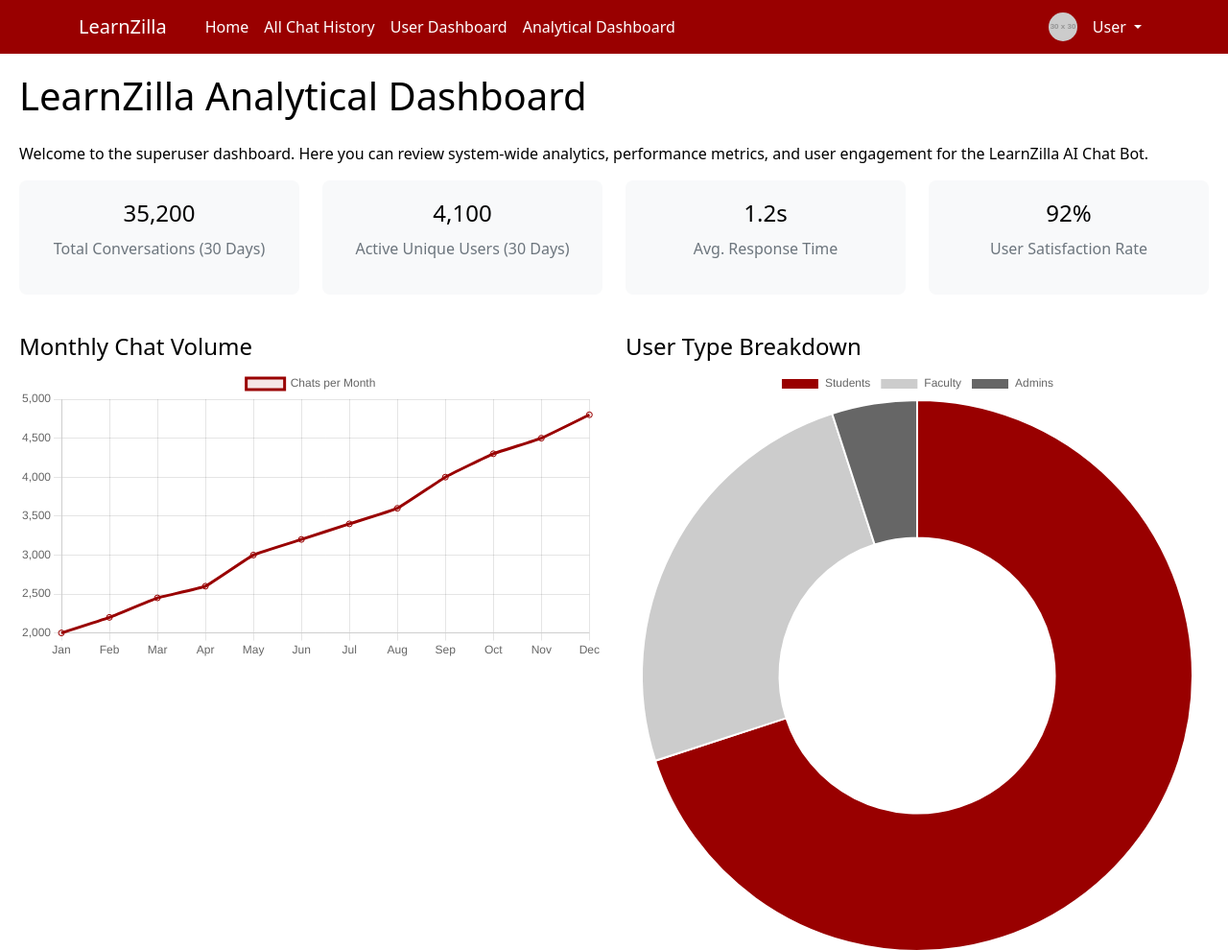
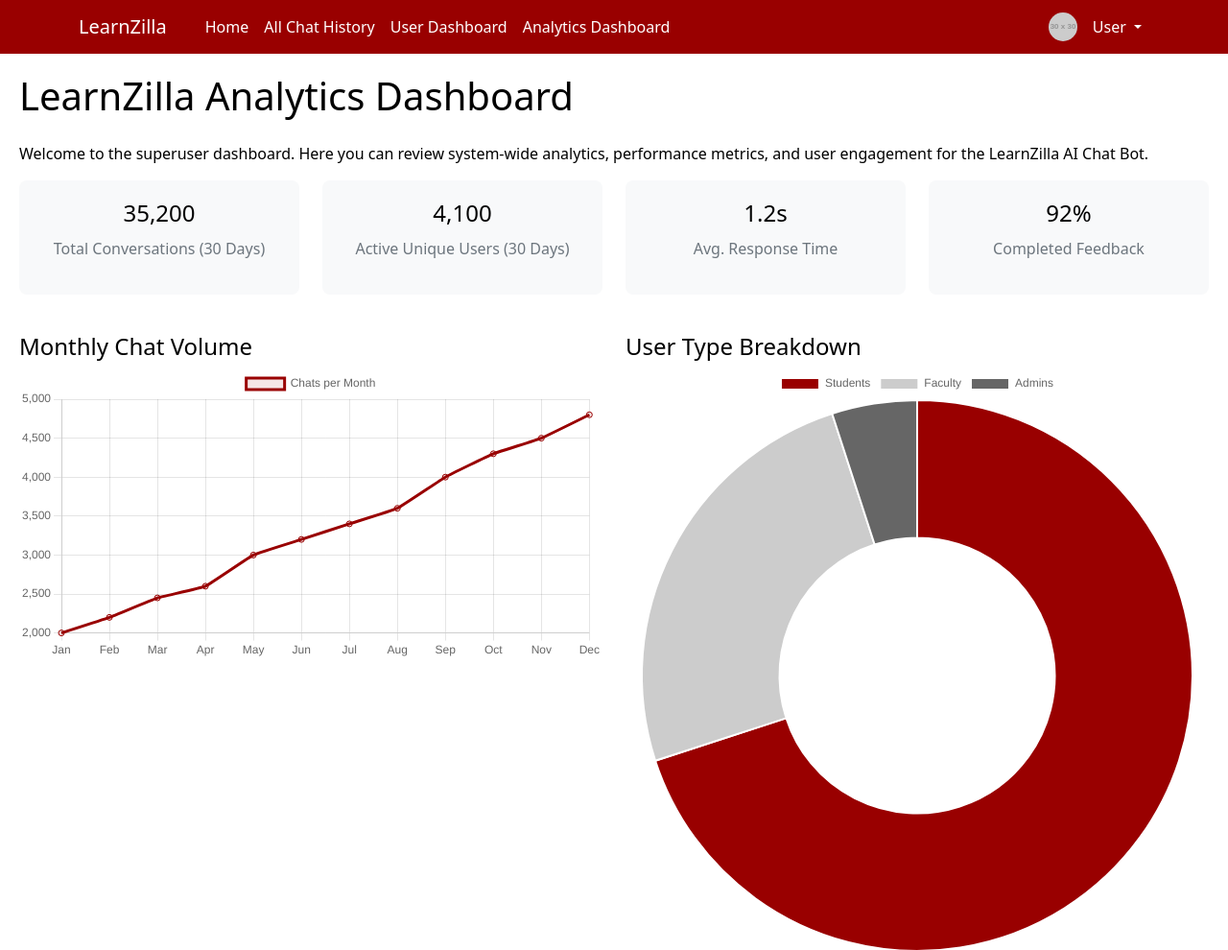
Before and after one commit to tur31103/tur31103.github.io, a plain HTML site: page SuperuserFlow/supeeruser_analytical_dashboard.html in a window 1280 px wide. Shown: the top 990 px of the page at 96% size. Drawn offline with nearby package versions, Linux system fonts and the light colour scheme; placeholder pictures from the web are drawn by us.

Commit message:
minor fixes

```diff
--- a/SuperuserFlow/supeeruser_analytical_dashboard.html
+++ b/SuperuserFlow/supeeruser_analytical_dashboard.html
@@ -108,7 +108,7 @@
                         <a class="nav-link" href="../SuperuserFlow/superuser_user_dashboard.html">User Dashboard</a>
                     </li>
                     <li class="nav-item">
-                        <a class="nav-link" href="../SuperuserFlow/supeeruser_analytical_dashboard.html">Analytical Dashboard</a>
+                        <a class="nav-link" href="../SuperuserFlow/supeeruser_analytical_dashboard.html">Analytics Dashboard</a>
                     </li>
                 </ul>
                 <!-- User Dropdown with Profile Picture -->
@@ -131,7 +131,7 @@
 
     <!-- Content Container -->
     <div class="content-container">
-        <h1 class="mb-4">LearnZilla Analytical Dashboard</h1>
+        <h1 class="mb-4">LearnZilla Analytics Dashboard</h1>
         <p>Welcome to the superuser dashboard. Here you can review system-wide analytics, performance metrics, and user engagement for the LearnZilla AI Chat Bot.</p>
 
         <!-- Overview Stats -->
@@ -157,7 +157,7 @@
             <div class="col-md-3">
                 <div class="stat-card">
                     <h3>92%</h3>
-                    <p>User Satisfaction Rate</p>
+                    <p>Completed Feedback</p>
                 </div>
             </div>
         </div>
```
Also changed, not shown: FacultyFlow/faculty_feedback_dashboard.html (+1 -1 lines), index.html (+1 -1 lines).
